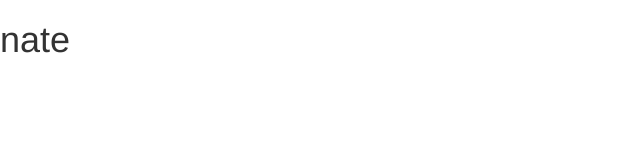
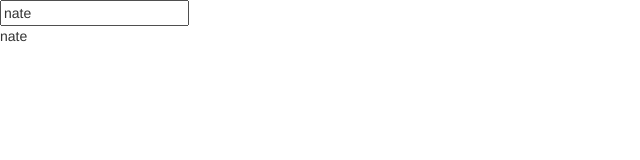
Before and after one commit to nathan-j-brenner/taskManager, a plain HTML site: page index.html in a window 1280 px wide. Shown: the whole page, without its empty margins (0-640 px from the left). Drawn offline with nearby package versions, Linux system fonts and the light colour scheme.

Commit message:
input tag has a directive

```diff
--- a/index.html
+++ b/index.html
@@ -6,7 +6,8 @@
 	<link rel="stylesheet" href="https://maxcdn.bootstrapcdn.com/bootstrap/3.3.5/css/bootstrap.min.css">
 </head>
 <body ng-controller="ctrl">
-	<h1>{{name}}</h1>
+	<input type="text" ng-model="name"/>
+	<p>{{name}}</p>
 <script type="text/javascript" src="js/app.js"></script>
 <script type="text/javascript" src="js/controllers/ctrl.js"></script>
 </body>
```
